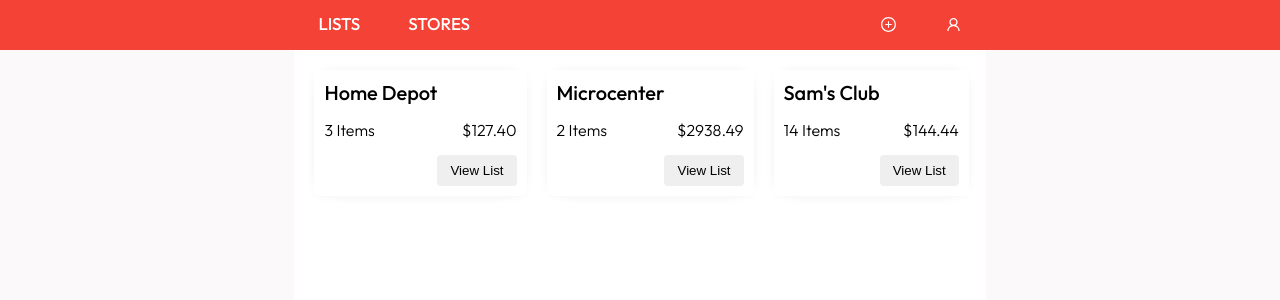
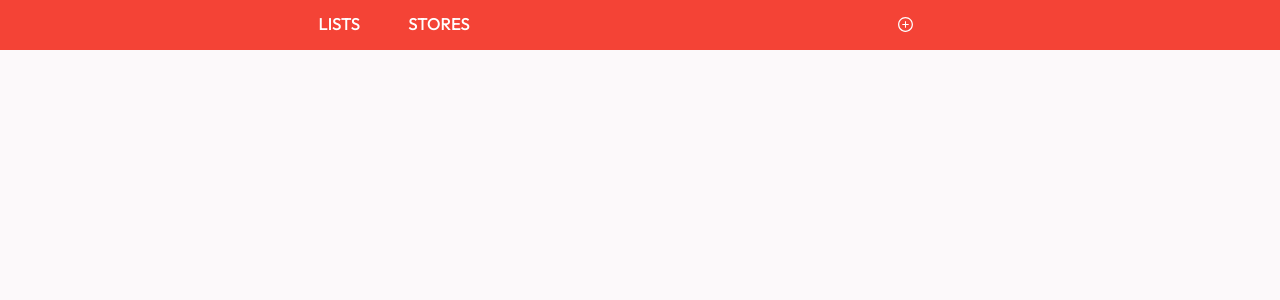
Before and after one commit to dowdyp/shopping-list, a React (Create React App) app: page /new-list in a window 1280 px wide. Shown: the top 300 px of the page. Built offline with nearby package versions, Linux system fonts and the light colour scheme.

Commit message:
browser router

```diff
--- a/src/App.js
+++ b/src/App.js
@@ -1,7 +1,8 @@
 import React from 'react';
-import { Link, BrowserRouter } from 'react-router-dom';
+import { Route, Routes, BrowserRouter } from 'react-router-dom';
 import Navigation from './components/Navigation/Navbar';
 import Content from './components/ContentFeed/Content';
+import ListCreator from './components/ListCreator/ListCreator';
 import './app.css';
 
 class App extends React.Component {
@@ -13,8 +14,13 @@
     render() {
         return(
             <div className="AppContainer">
+                <BrowserRouter>
                 <Navigation />
-                <Content />
+                    <Routes>
+                        <Route path="/" element={<Content />} />
+                        <Route path="/new-list" element={<ListCreator />} />
+                    </Routes>
+                </BrowserRouter>
             </div>
         )
     }
--- a/src/components/ContentFeed/Content.js
+++ b/src/components/ContentFeed/Content.js
@@ -1,5 +1,6 @@
 import React from 'react';
-import List from '../List/List';
+import ShoppingList from '../ShoppingList/ShoppingList';
+import { List, BrowserRouter } from 'react-router-dom';
 import './content.css'
 
 function Content(props) {
@@ -9,7 +10,7 @@
         {name: 'Sam\'s Club', total: 144.44, numberOfItems: 14}
     ]
     const lists = test_list.map(list =>
-      <List storeName={list.name} total={list.total} numberOfItems={list.numberOfItems} />
+      <ShoppingList storeName={list.name} total={list.total} numberOfItems={list.numberOfItems} />
     );
     return (
         <div className="ContentContainer">
--- /dev/null
+++ b/src/components/ListCreator/ListCreator.jsx
@@ -0,0 +1,11 @@
+import React from 'react';
+
+function ListCreator(props) {
+    return (
+        <div>
+            nutsack
+        </div>
+    )
+}
+
+export default ListCreator;
--- a/src/components/Navigation/NavItem.js
+++ b/src/components/Navigation/NavItem.js
@@ -4,8 +4,8 @@
 
 function NavItem(props) {
     const icons = {
-        'profile': <AiOutlineUser/>,
-        'new-list': <AiOutlinePlusCircle />
+        'profile-icon': <AiOutlineUser/>,
+        'new-list-icon': <AiOutlinePlusCircle />
     }
 
     return props.icon ? (
--- a/src/components/Navigation/Navbar.js
+++ b/src/components/Navigation/Navbar.js
@@ -1,18 +1,18 @@
 import React from 'react';
+import { Link } from 'react-router-dom';
 import NavItem from './NavItem';
 import HamburgerMenu from './Hamburger';
-import Modal from '../Modal/Modal';
 import NavLabel from './NavLabel'
 import './navbar.css'
 
-function Navigation() {
+function Navigation(props) {
     return(
         <div>
             <ul className='navbar'>
                 <NavItem label="LISTS" />
                 <NavItem label="STORES" />
                 <div className="align-right">
-                    <NavItem icon="new-list"/>
+                    <Link to="/new-list"><NavItem icon="new-list-icon"/></Link>
                     <NavItem icon="profile" />
                 </div>
             </ul>
--- a/src/components/List/List.js
+++ b/src/components/ShoppingList/ShoppingList.js
@@ -1,5 +1,5 @@
 import React from 'react';
-import './list.css';
+import './shoppinglist.css';
 
 function List(props) {
     return(
```
Also changed, not shown: src/components/ListCreator/listcreator.css (added), src/components/ShoppingList/shoppinglist.css (renamed from src/components/List/List.css).
